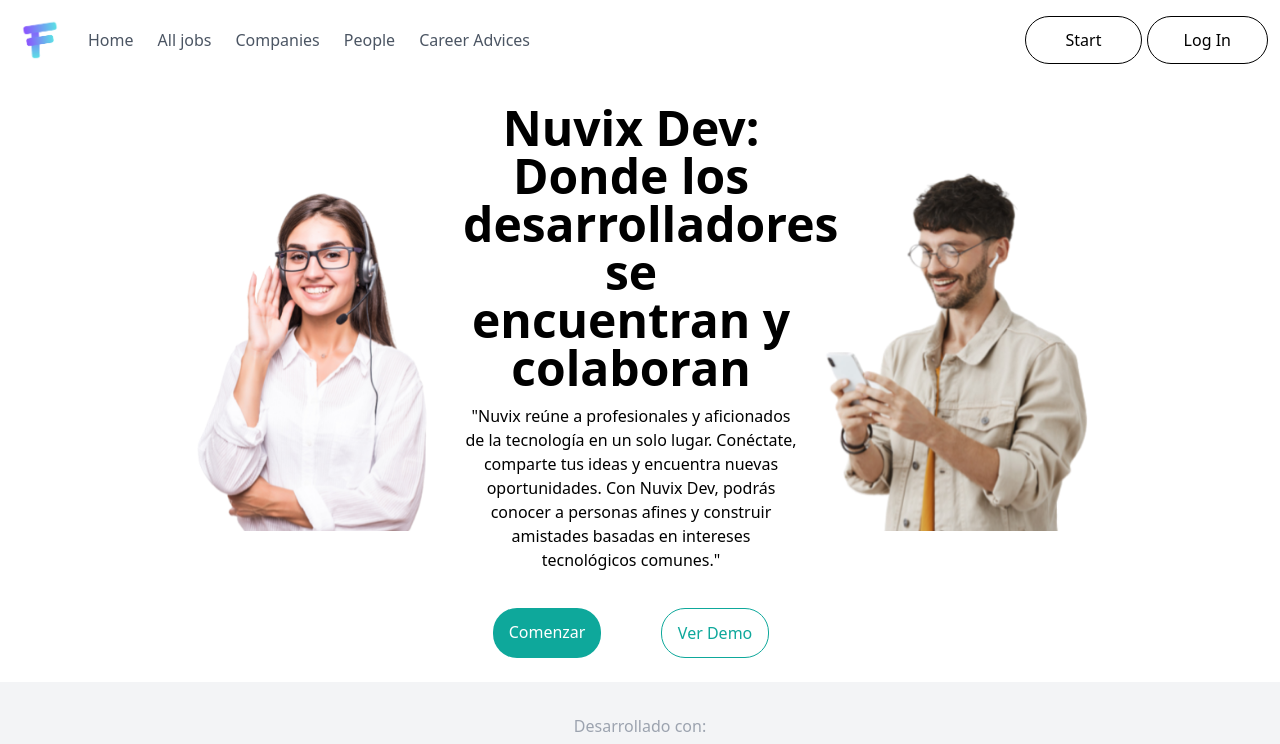
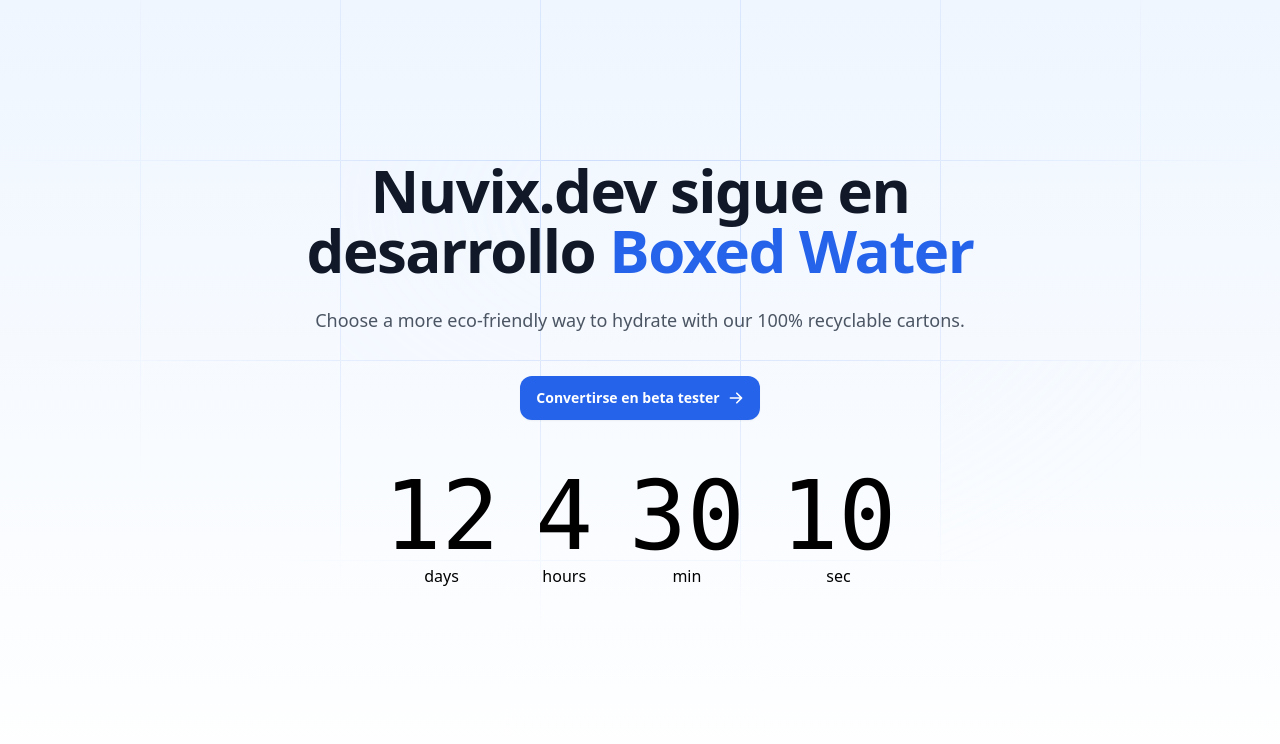
Before and after one commit to hiramgabriel1/client-devfinders, a SvelteKit app: page / in a window 1280 px wide. Shown: the top 744 px of the page. Built offline with nearby package versions, Linux system fonts and the light colour scheme.

Commit message:
[feat]: i created new landing

```diff
--- a/package.json
+++ b/package.json
@@ -29,6 +29,7 @@
 	"dependencies": {
 		"@tinymce/tinymce-svelte": "^3.0.0",
 		"@types/jsonwebtoken": "^9.0.6",
+		"clerk-sveltekit": "^0.4.2",
 		"dayjs": "^1.11.11",
 		"js-cookie": "^3.0.5",
 		"jsonwebtoken": "^9.0.2",
--- /dev/null
+++ b/src/hooks/hook.server.ts
@@ -0,0 +1,12 @@
+import type { Handle } from '@sveltejs/kit'
+import { sequence } from '@sveltejs/kit/hooks'
+import { handleClerk } from 'clerk-sveltekit/server'
+import { AUTH_KEYS } from '../routes/utils/config'
+
+export const handle: Handle = sequence(
+	handleClerk(AUTH_KEYS.CLERK_SECRET_KEY, {
+		debug: true,
+		protectedPaths: ['/home'],
+		signInUrl: '/auth/test/',
+	})
+)
--- /dev/null
+++ b/src/hooks/hooks.client.ts
@@ -0,0 +1,14 @@
+import type { HandleClientError } from '@sveltejs/kit'
+import { initializeClerkClient } from 'clerk-sveltekit/client'
+import { AUTH_KEYS } from '../routes/utils/config'
+
+initializeClerkClient(AUTH_KEYS.PUBLIC_CLERK_PUBLISHABLE_KEY, {
+	afterSignInUrl: '/home/',
+	afterSignUpUrl: '/home/',
+	signInUrl: '/auth/test/',
+	signUpUrl: '/auth/test/',
+})
+
+export const handleError: HandleClientError = async ({ error, event }) => {
+	console.error(error, event)
+}
--- a/src/routes/+page.svelte
+++ b/src/routes/+page.svelte
@@ -1,12 +1,124 @@
 <script>
-    import "../app.css";
-    import Nav from "$lib/components/Nav.svelte";
-    import Footer from "$lib/components/Footer.svelte";
-    import Introduction from "$lib/components/Introduction.svelte";
-    import Iconslide from "$lib/components/Iconslide.svelte";
+  import "../app.css";
 
+  // let counter = new Date()
 </script>
-<Nav/>
-<Introduction/>
-<Iconslide/>
-<Footer/>
+
+<section
+  class="relative overflow-hidden bg-gradient-to-b from-blue-50 via-transparent to-transparent pb-12 pt-20 sm:pb-16 sm:pt-32 lg:pb-24 xl:pb-32 xl:pt-40"
+>
+  <div class="relative z-10">
+    <div
+      class="absolute inset-x-0 top-1/2 -z-10 flex -translate-y-1/2 justify-center overflow-hidden [mask-image:radial-gradient(50%_45%_at_50%_55%,white,transparent)]"
+    >
+      <svg
+        class="h-[60rem] w-[100rem] flex-none stroke-blue-600 opacity-20"
+        aria-hidden="true"
+      >
+        <defs>
+          <pattern
+            id="e9033f3e-f665-41a6-84ef-756f6778e6fe"
+            width="200"
+            height="200"
+            x="50%"
+            y="50%"
+            patternUnits="userSpaceOnUse"
+            patternTransform="translate(-100 0)"
+          >
+            <path d="M.5 200V.5H200" fill="none"></path>
+          </pattern>
+        </defs>
+        <svg x="50%" y="50%" class="overflow-visible fill-blue-50">
+          <path
+            d="M-300 0h201v201h-201Z M300 200h201v201h-201Z"
+            stroke-width="0"
+          ></path>
+        </svg>
+        <rect
+          width="100%"
+          height="100%"
+          stroke-width="0"
+          fill="url(#e9033f3e-f665-41a6-84ef-756f6778e6fe)"
+        >
+        </rect>
+      </svg>
+    </div>
+  </div>
+  <div class="relative z-20 mx-auto max-w-7xl px-6 lg:px-8">
+    <div class="mx-auto max-w-2xl text-center">
+      <h1 class="text-4xl font-bold tracking-tight text-gray-900 sm:text-6xl">
+        Nuvix.dev sigue en desarrollo
+        <span class="text-blue-600">Boxed Water </span>
+      </h1>
+      <h2 class="mt-6 text-lg leading-8 text-gray-600">
+        Choose a more eco-friendly way to hydrate with our 100% recyclable
+        cartons.
+      </h2>
+      <div class="mt-10 flex items-center justify-center gap-x-6">
+        <a
+          class="isomorphic-link isomorphic-link--internal inline-flex items-center justify-center gap-2 rounded-xl bg-blue-600 px-4 py-3 text-sm font-semibold text-white shadow-sm transition-all duration-150 hover:bg-blue-500 focus-visible:outline focus-visible:outline-2 focus-visible:outline-offset-2 focus-visible:outline-blue-600"
+          href="/login"
+          >Convertirse en beta tester
+          <svg
+            xmlns="http://www.w3.org/2000/svg"
+            class="h-4 w-4"
+            viewBox="0 0 20 20"
+            fill="currentColor"
+          >
+            <path
+              fill-rule="evenodd"
+              d="M10.293 3.293a1 1 0 011.414 0l6 6a1 1 0 010 1.414l-6 6a1 1 0 01-1.414-1.414L14.586 11H3a1 1 0 110-2h11.586l-4.293-4.293a1 1 0 010-1.414z"
+              clip-rule="evenodd"
+            ></path>
+          </svg>
+        </a>
+      </div>
+    </div>
+    <div class="relative mx-auto mt-10 max-w-lg flex justify-center py-18">
+      <div class="grid auto-cols-max grid-flow-col gap-5 text-center">
+        <div
+          class="bg-neutral rounded-box text-neutral-content flex flex-col p-2"
+        >
+          <span class="countdown font-mono text-5xl lg:text-8xl">
+            <span style="--value:15;">12</span>
+          </span>
+          days
+        </div>
+        <div
+          class="bg-neutral rounded-box text-neutral-content flex flex-col p-2"
+        >
+          <span class="countdown font-mono text-5xl lg:text-8xl">
+            <span style="--value:10;">4</span>
+          </span>
+          hours
+        </div>
+        <div
+          class="bg-neutral rounded-box text-neutral-content flex flex-col p-2"
+        >
+          <span class="countdown font-mono text-5xl lg:text-8xl">
+            <span style="--value:24;">30</span>
+          </span>
+          min
+        </div>
+        <div
+          class="bg-neutral rounded-box text-neutral-content flex flex-col p-2"
+        >
+          <span class="countdown font-mono text-5xl lg:text-8xl">
+            <span>10</span>
+          </span>
+          sec
+        </div>
+      </div>
+    </div>
+    <div class="flex justify-center py-12 lg:py-44">
+      <iframe
+        class="lg:w-[800px] lg:h-[500px] h-[200px] border rounded-xl"
+        src="https://www.youtube.com/embed/0Lufc43Be5M?si=pHDiOLryjbLBMg44"
+        title="YouTube video player"
+        allow="accelerometer; autoplay; clipboard-write; encrypted-media; gyroscope; picture-in-picture; web-share"
+        referrerpolicy="strict-origin-when-cross-origin"
+        allowfullscreen>
+      </iframe>
+    </div>
+  </div>
+</section>
--- /dev/null
+++ b/src/routes/auth/test/+page.svelte
@@ -0,0 +1,15 @@
+<script lang="ts">
+  import SignIn from "clerk-sveltekit/client/SignIn.svelte";
+  import SignedIn from "clerk-sveltekit/client/SignedIn.svelte";
+  import SignedOut from 'clerk-sveltekit/client/SignedOut.svelte'
+  import UserButton from 'clerk-sveltekit/client/UserButton.svelte'
+</script>
+
+
+<SignedIn>
+  <UserButton  afterSignOutUrl="/home"/>
+</SignedIn>
+
+<SignedOut>
+	<a href="/sign-in">Sign in</a> <span>|</span> <a href="/sign-up">Sign up</a>
+</SignedOut>
--- a/src/routes/home/+page.svelte
+++ b/src/routes/home/+page.svelte
@@ -20,11 +20,11 @@
 
   let act: boolean = false;
   let popularPosts = data.popularData;
-  // let user = data.user;
+  let user = data.user;
 
   console.log(data);
-  // console.log(popularPosts);
-  // console.log(user);
+  console.log(popularPosts);
+  console.log(user);
 
   const paginationPosts = async (
     currentPage: number,
--- /dev/null
+++ b/src/routes/private/+page.svelte
@@ -0,0 +1,12 @@
+<script>
+    import "../app.css";
+    import Nav from "$lib/components/Nav.svelte";
+    import Footer from "$lib/components/Footer.svelte";
+    import Introduction from "$lib/components/Introduction.svelte";
+    import Iconslide from "$lib/components/Iconslide.svelte";
+
+</script>
+<Nav/>
+<Introduction/>
+<Iconslide/>
+<Footer/>
--- a/src/routes/utils/config.ts
+++ b/src/routes/utils/config.ts
@@ -10,5 +10,10 @@
   producction: "",
 };
 
+export const AUTH_KEYS = {
+  PUBLIC_CLERK_PUBLISHABLE_KEY: "pk_test_cmVhbC10cm91dC0xMS5jbGVyay5hY2NvdW50cy5kZXYk",
+  CLERK_SECRET_KEY: "sk_test_sE6LEuF5Gk3BPzrl2ZGqqivpw3uOg0nkNOhtpJM1zz",
+};
+
 export const API_KEY_TINY_MICROSERVICE =
   "ie6dokribf3dz1hh6pq8hq3794akuwbm7jzlohbjbaghzd39";
```
Also changed, not shown: 1 other file (tests, documents, lock files or other folders).
